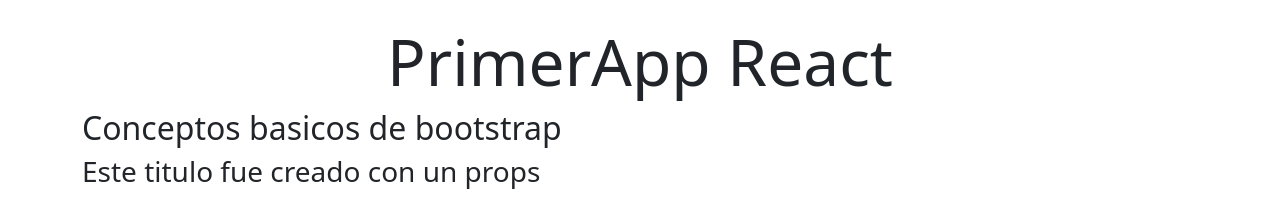
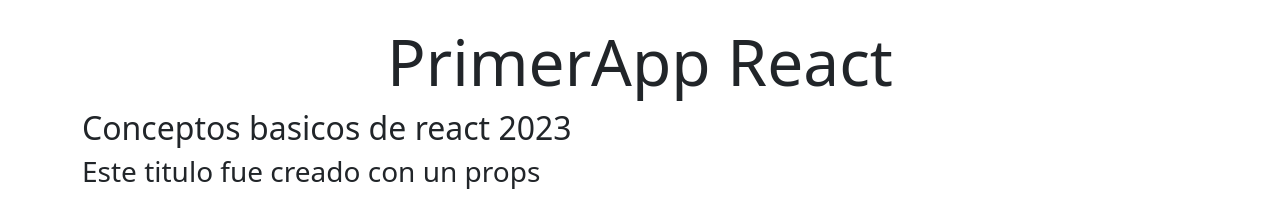
Before and after one commit to JJV23/primerAppReact, a React (Vite) app: page / in a window 1280 px wide. Shown: the top 199 px of the page. Built offline with nearby package versions, Linux system fonts and the light colour scheme.

Commit message:
agregamos una variable numero que cambiamos con el onClick del boton +1

```diff
--- a/src/App.jsx
+++ b/src/App.jsx
@@ -4,13 +4,13 @@
 
 function App() {
   //aqui vamos agregar la logica del componente
-
+  const anioActual = 2023;
   return (
     //aqui va un poquito de logica
     //luego va el maquetado del componente
     <section className="container my-4">
       <h1 className="text-center display-3">PrimerApp React</h1>
-      <Informacion tituloSecundario='Este titulo fue creado con un props'></Informacion>
+      <Informacion tituloSecundario='Este titulo fue creado con un props' anioActualProps={anioActual}></Informacion>
       <Contador></Contador>
       {/*<Informacion/>*/}
     </section>
--- a/src/components/Contador.jsx
+++ b/src/components/Contador.jsx
@@ -1,12 +1,21 @@
 const Contador = () => {
-    return (
-        <article className="text-center mt-4">
-            <h3>Contador</h3>
-            <p className="fw-bold">10</p>
-            <button className="btn btn-primary">+1</button>
+  let numero = 10;
 
-        </article>
-    );
+  return (
+    <article className="text-center mt-4">
+      <h3>Contador</h3>
+      <p className="fw-bold">{numero}</p>
+      <button
+        className="btn btn-primary"
+        onClick={() => {
+          numero++;
+          console.log(numero);
+        }}
+      >
+        +1
+      </button>
+    </article>
+  );
 };
 
 export default Contador;
--- a/src/components/Informacion.jsx
+++ b/src/components/Informacion.jsx
@@ -1,7 +1,7 @@
-const Informacion = ({tituloSecundario}) => {
+const Informacion = ({tituloSecundario, anioActualProps}) => {
   return (
     <section>
-      <h2>Conceptos basicos de bootstrap</h2>
+      <h2>Conceptos basicos de react {anioActualProps}</h2>
       <h3>{tituloSecundario}</h3>
       <p>
         React es una biblioteca de JavaScript desarrollada por Facebook que se
```
